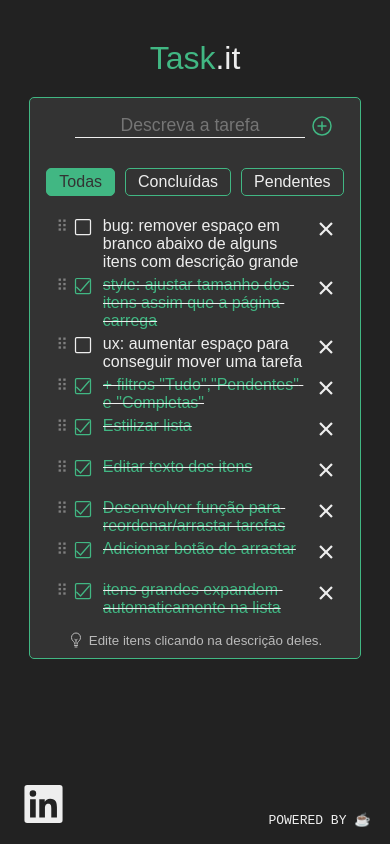
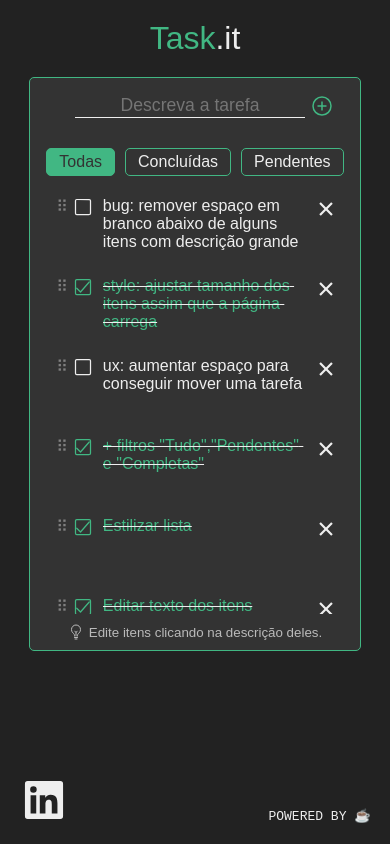
Before and after one commit to viniciusmachadovianna/taskit, a Vue app: page / in a window 390 px wide. Built offline with nearby package versions, Linux system fonts and the light colour scheme.

Commit message:
mobile: remove absolute pos from footer

```diff
--- a/src/App.vue
+++ b/src/App.vue
@@ -110,7 +110,7 @@ export default{
           const textareas = this.$el.querySelectorAll('textarea');
           textareas.forEach(textarea => {
             textarea.style.height = 'auto';
-            textarea.style.height = `${textarea.scrollHeight}px`;
+            textarea.style.height = `${textarea.scrollHeight+5}px`;
           });
         });
       },
--- a/src/style.css
+++ b/src/style.css
@@ -11,24 +11,22 @@
     --m-y:0;
 }
 body {
+    width: 100%;
+    height: 100dvh;
+    margin: 0;
     background-color: var(--background);
-    font-family: Arial, sans-serif;
-    margin: 0;
+}
+#app{
+    font-family: Poppins, sans-serif;
     display: flex;
     flex-flow: column;
     justify-content: flex-start;
     align-items: center;
-    width: 100%;
+    color: var(--white);
     height: 100dvh;
-    color: var(--white);
-
-}
-#app{
-    margin-top: 20px;
-    display: flex;
-    flex-flow: column;
 }
 #title{
+    margin-top: 20px;
     font-size: 2em;
     color: var(--white);
     text-align: center;
@@ -99,10 +97,10 @@ body {
   color: var(--black);
 }
 ul{
-    max-height: 60dvh;
     margin-bottom: 10px;
     overflow: auto;
     padding-left: 20px;
+    max-height:50dvh;
     &>li{
         margin: 5px 0;
         padding: 0;
@@ -131,6 +129,7 @@ ul{
             outline: none;
             border: none;
             width: 100%;
+            min-height: 70px;
             max-height: 100px;
             margin: 0 50px 0 10px;
             overflow-wrap: break-word;
@@ -182,14 +181,13 @@ sub{
 
 footer{
     user-select: none;
-    position: absolute;
-    bottom: 16px;
-    width: 90%;
+    margin-top: auto;
+    margin-bottom: 20px;
+    width: 90dvw;
     display: flex;
     flex-flow: row;
     align-items: baseline;
     justify-content: space-between;
-    left: 50%;transform: translateX(-50%);
     font-family: monospace;
     &>a>svg{height: 40px;fill: var(--white);cursor: pointer;
     &:hover{fill: var(--green-v)}}
```
